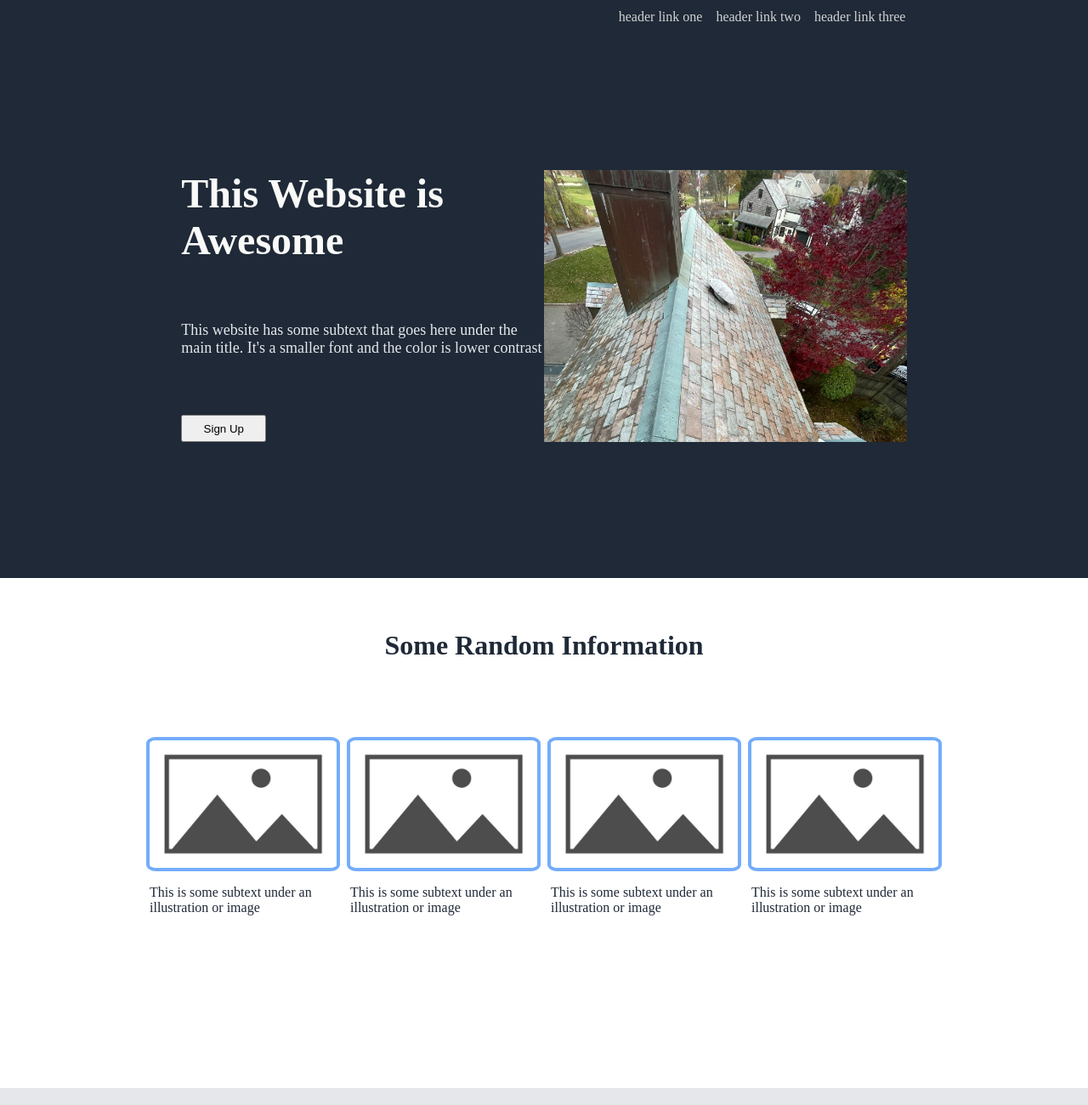
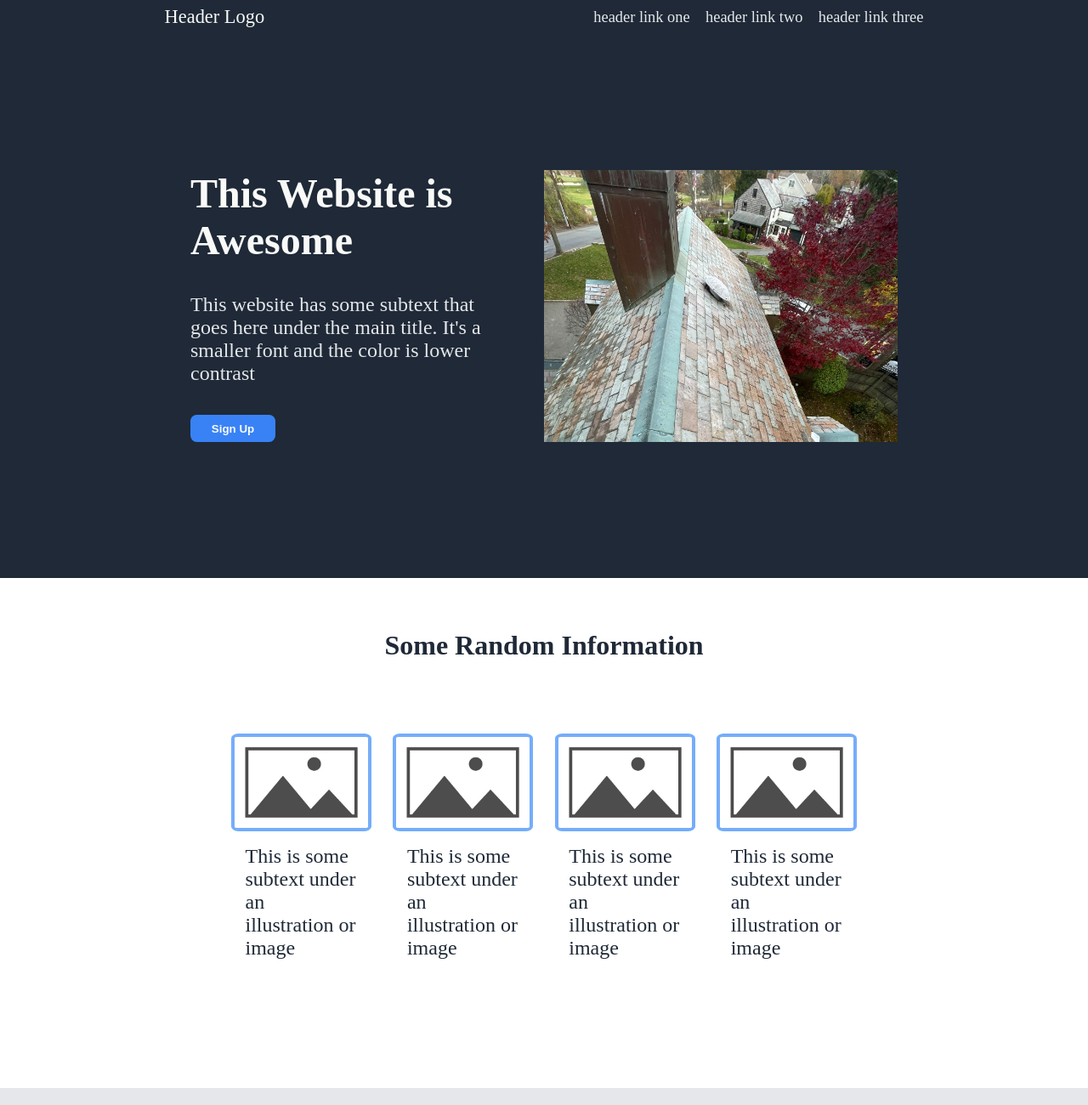
Before and after one commit to joaoviscaino/landing-page, a plain HTML site: page index.html in a window 1280 px wide. Shown: the top 1300 px of the page at 85% size. Drawn offline with Linux system fonts and the light colour scheme.

Commit message:
Finished project. There were changes pretty much everywhere as it can be seen. Positioning was improved

```diff
--- a/styles.css
+++ b/styles.css
@@ -5,7 +5,7 @@ body {
                                  if I want to use flex-direction and flex-basis differently within each section */
 }
 /* unless specified, just set every text to this color */
-body p, h1 {
+body p, h1{
     color: #1F2937;
 }
 
@@ -14,19 +14,25 @@ header {
     justify-content: space-around;
     align-items: center;
     height: 5vh;
+    color: #E5E7EB;
+    font-size: 1.15rem;
 }
 
 header ul {
     display: flex;
     list-style-type: none;
     padding: 0px;
-    gap: 16px;
+    gap: 1.15rem;
+}
+
+header p {
+    color: #F9FAF8;
+    font-size: 1.4rem;
 }
 
 header,
-.section-1 {
+.section-1, footer{
     background-color: #1F2937;
-    color: lightgray;
 }
 
 .section-1 {
@@ -41,49 +47,62 @@ header,
 /* so that image height would resize to fit the text container */
 .section-1-wrap {
     display: flex;
+    flex-wrap: nowrap;
     flex-direction: row;
-    flex-basis: 66.6666%;
+    flex-basis: 65%;
     height: 50%;
-    gap: 0px;
 }
 
 .section-1 .text-container {
     display: flex;
-    flex: 1; /* I don't need to give exact sizes to them, just the wrap div */
+    /* Using flex: 1 will make it so adding padding-right would resize the image container.
+    It sets flex-basis to auto, meaning that the box can still resize to accomodate the padding,
+    despite the other flex item within the wrapper also having the same property of flex: 1
+        Apparently, flex sizing algorithms do not account for padding, hence the problem when adding them without
+        a hard constraint like width: 50% */
+    width: 50%;
     flex-direction: column;
+    box-sizing: border-box;
     justify-content: space-between;
-    gap: 0px;
+    flex-wrap: nowrap; /* SO text can go down  */
+    padding-right: 5vh;
+    gap: 1rem;
 }
 
 .section-1 button {
     height: 10%;
-    width: 12.5vh; /* I like it when buttons don't wrap text in 2 different lines. */
-    flex-shrink: 0;
-    flex-wrap:nowrap;
+    width: 12.5vh;
+    flex-shrink: 0; /* this is important here */
+    flex-wrap: nowrap;  /* I like it when buttons don't wrap text in 2 different lines. */
+    background-color: #3882F6;
+    color: #F9FAF8;
+    border-radius: 7.5px;
+    border: none;
+    font-weight: 900;
 }
 
 /* h1 from section 1 within text-container */
 .section-1 h1 {
-    font-size: 48px;
+    font-size: 3rem;
     color: #F9FAF8;
     font-weight: 900;
     margin: 0; /* this is important */
 }
 
 .section-1 p {
-    font-size: 18px;
+    font-size: 1.5rem;
     color: #E5E7EB;
 }
 
 .section-1 .image-containerr {
     padding: 0px;
     flex: 1;
-    overflow: auto; /* makes image not resize, maintaining a good resolution. */
+    overflow: hidden; /* makes image not resize, maintaining a good resolution. */
 }
 
 .section-1 .image-containerr img {
     width: 100%;
-    border-image: none;
+    resize: none;
 }
 
 /* Section 2's is part of a vertical cross-axis from the Body container */
@@ -94,7 +113,7 @@ header,
     flex-direction: column; /* this means images-row's flex-basis sets height */
     height: 70vh; /* hard contraint works better here */
     padding-top: 5vh;
-    gap: 5vh;
+    gap: 3.5vh;
 }
 
 .section-2 .images-row {
@@ -102,14 +121,15 @@ header,
     flex-direction: row;
     justify-content: center; /* x-axis, horizontal */
     align-items: center; /* y-axis, vertical */
-    width: 75%;
+    width: 60%;
     box-sizing: border-box;
-    height: 50%; /* maintain the same, flex-basis would make it funky */
+    height: 60%; /* maintain the same, flex-basis would make it funky */
     overflow: hidden;
-    gap: 16px;
-    padding: 16px;
+    gap: 2vw;
+    padding: 16px
 }
 
+/* Having a container makes it easier to accomodate images */
 .section-2 .image-container {
     display: flex;
     box-sizing: border-box;
@@ -118,12 +138,20 @@ header,
     justify-content: center;
     align-items: center;
     flex-direction: column; /* this is important. Although obvious, I was dumb enough to overlook this */
+    gap: 2vh;
+    overflow: scroll;
 }
 
 .section-2 img {
-    max-width: 100%;
+    width: 100%;
+    box-sizing: border-box; /* this was necessary in order for the border not to be part of the overflow */
     border-radius: 5%;
-    border: 4px solid #75adfa
+    border: 4px solid #75adfa;
+}
+
+.section-2 p {
+    width: 80%;
+    font-size: 1.5rem;
 }
 
 .section-3 {
@@ -147,8 +175,9 @@ header,
 #quote {
     display: block;
     width: 100%;
-    font-size: 2rem; /* good idea to use rem for text. 36px sounds too specific */
+    font-size: 2.5rem; /* good idea to use rem for text. 36px sounds too specific */
     font-style: italic;
+    font-weight: 100;
 }
 
 #author {
@@ -156,6 +185,7 @@ header,
     margin: 0px;
     align-self: end; /* to make author move to the end of the wrapper */
     margin-right: 3rem; /* minor styling detail */
+    font-size: 1.5rem;
 }
 
 .section-4 {
@@ -165,3 +195,52 @@ header,
     justify-content: center;
     align-items: center;
 }
+
+.section-4.wrapper {
+    display: flex;
+    background-color: #3882F6;
+    height: 50%;
+    border-radius: 5px;
+    flex-basis: 70%;
+    justify-content: space-around;
+}
+
+.section-4.text-container {
+    display: flex;
+    flex-direction: column;
+    align-items: start; /* horizontal placement */
+}
+
+.section-4 h1, p {
+    margin: 0px; /* annoyingly necessary in this case */
+}
+
+.section-4 p {
+    color: #E5E7EB;
+    font-size: 1.3rem;
+}
+
+.section-4 h1 {
+    color: #f9f9f9;
+    font-size: 2.5rem;
+}
+
+.section-4 button {
+    background-color: #3882F6;
+    border: solid 1.5px #F9FAF8;
+    border-radius: 7.5px;
+    font-size: 1rem;
+    font-weight: 900;
+    color: #F9FAF8;
+    width: 14vh;
+    height: 4vh;
+    flex-shrink: 0;
+}
+
+footer {
+    display: flex;
+    height: 10vh;
+    color: #E5E7EB;
+    justify-content: center;
+    align-items: center;
+}
```
